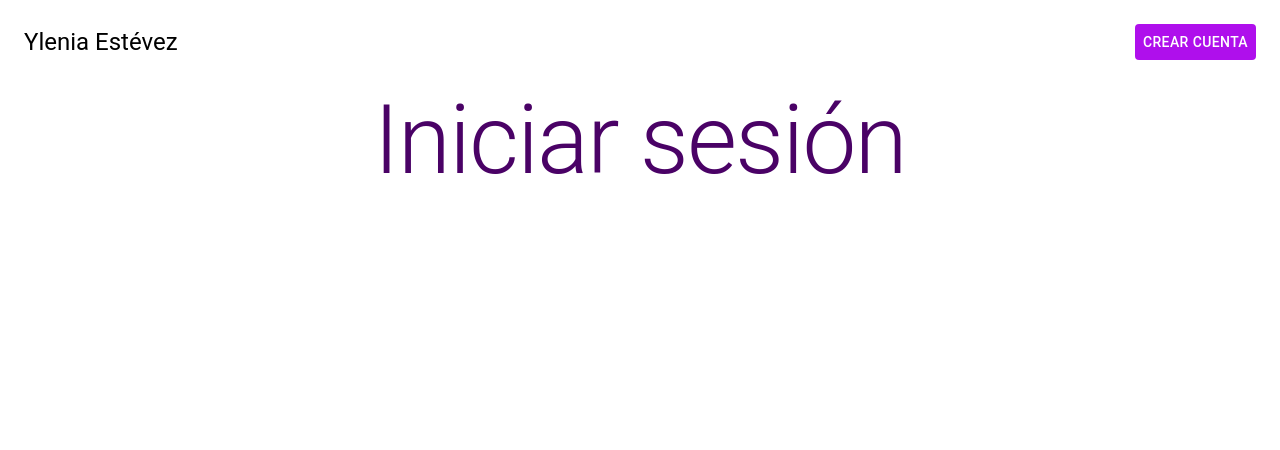
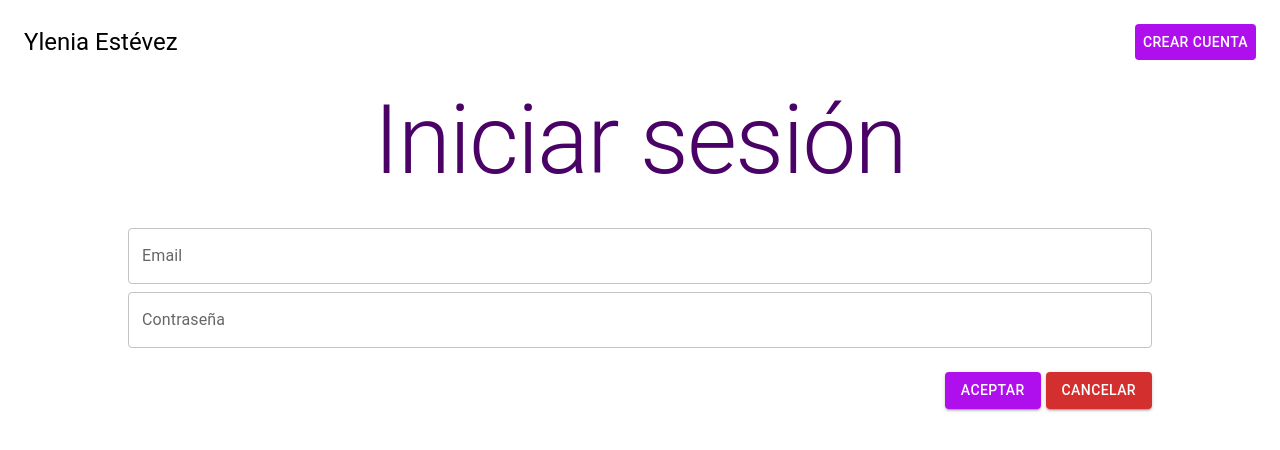
Before and after one commit to alvaroem17/nextreboot, a Next.js app: page /Login in a window 1280 px wide. Shown: the top 450 px of the page. Built offline with nearby package versions, Linux system fonts and the light colour scheme.

Commit message:
Signup and Login styles, authNav without functionality

```diff
--- a/src/app/Login/login.module.css
+++ b/src/app/Login/login.module.css
@@ -6,6 +6,16 @@
     align-items: center;
 
 }
+
+.form{
+  margin-top: 2rem;
+  display: flex;
+  flex-direction: column;
+  gap: 0.5rem;
+  height: 70%;
+  width: 80%;
+}
+
 .loadingWrapper {
   outline: 999px solid white;
   height: 100vh;
--- a/src/app/Login/page.js
+++ b/src/app/Login/page.js
@@ -1,6 +1,6 @@
 import AuthNav from "@/components/authNav/authNav";
 import styles from "./login.module.css"
-import { Typography } from "@mui/material";
+import { Box, Button, TextField, Typography } from "@mui/material";
 
 export default function Login() {
   return (
@@ -8,6 +8,15 @@ export default function Login() {
       <AuthNav />
       <main className={styles.main}>
         <Typography variant="h1" className="title">Iniciar sesión</Typography>
+        <form className={styles.form}>
+          <TextField id="outlined-basic" label="Email" variant="outlined" type="email"/>
+          <TextField id="outlined-basic" label="Contraseña" variant="outlined" type="password"/>
+          <Box sx={{ display: 'flex', gap: '5px', justifyContent: 'end', marginTop: '1rem'}}>
+            <Button variant="contained" sx={{ backgroundColor: '#AF0FEC', color:'white'}}>Aceptar</Button>
+            <Button variant="contained" color="error">Cancelar</Button>
+          </Box>
+
+        </form>
       </main>
     </>
   )
--- a/src/components/authNav/authNav.js
+++ b/src/components/authNav/authNav.js
@@ -9,7 +9,6 @@ import { usePathname } from 'next/navigation';
 
 export default function AuthNav() {
     const currentRoute = usePathname()
-    console.log(currentRoute)
   return (
     <Box sx={{ flexGrow: 1 }}>
       <AppBar position="static" sx={{ backgroundColor: 'transparent', color: 'Black', boxShadow: 'none', padding: '10px 0'}}>
@@ -21,7 +20,7 @@ export default function AuthNav() {
           >
             Ylenia Estévez
           </Typography>
-          <Button sx={{ backgroundColor: '#AF0FEC', color:'white', borderRadius: '4px', }}>{ currentRoute === "/Login" ? "Crear cuenta" : "Iniciar sesión"}</Button>
+          <Button href={ currentRoute === "/Login" ? "/Signup" : "/Login"} sx={{ backgroundColor: '#AF0FEC', color:'white', borderRadius: '4px', }}>{ currentRoute === "/Login" ? "Crear cuenta" : "Iniciar sesión"}</Button>
         </Toolbar>
       </AppBar>
     </Box>
```
